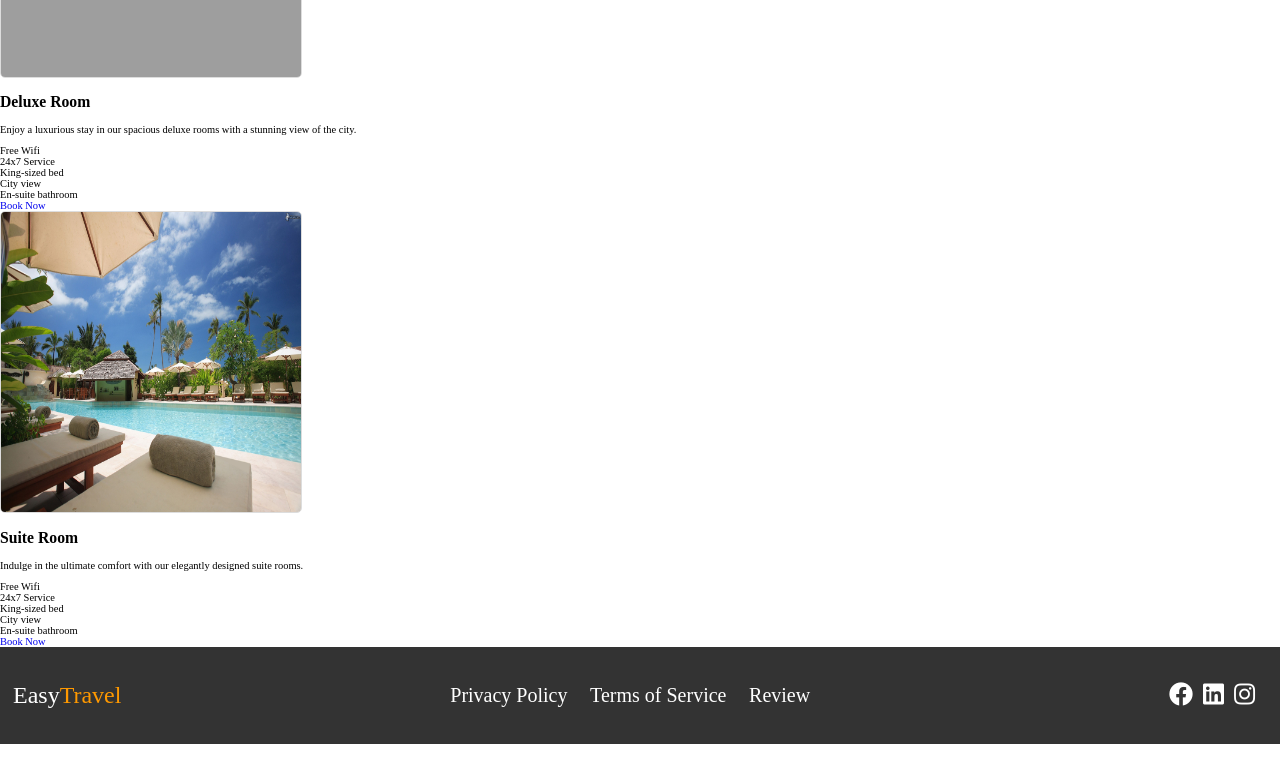
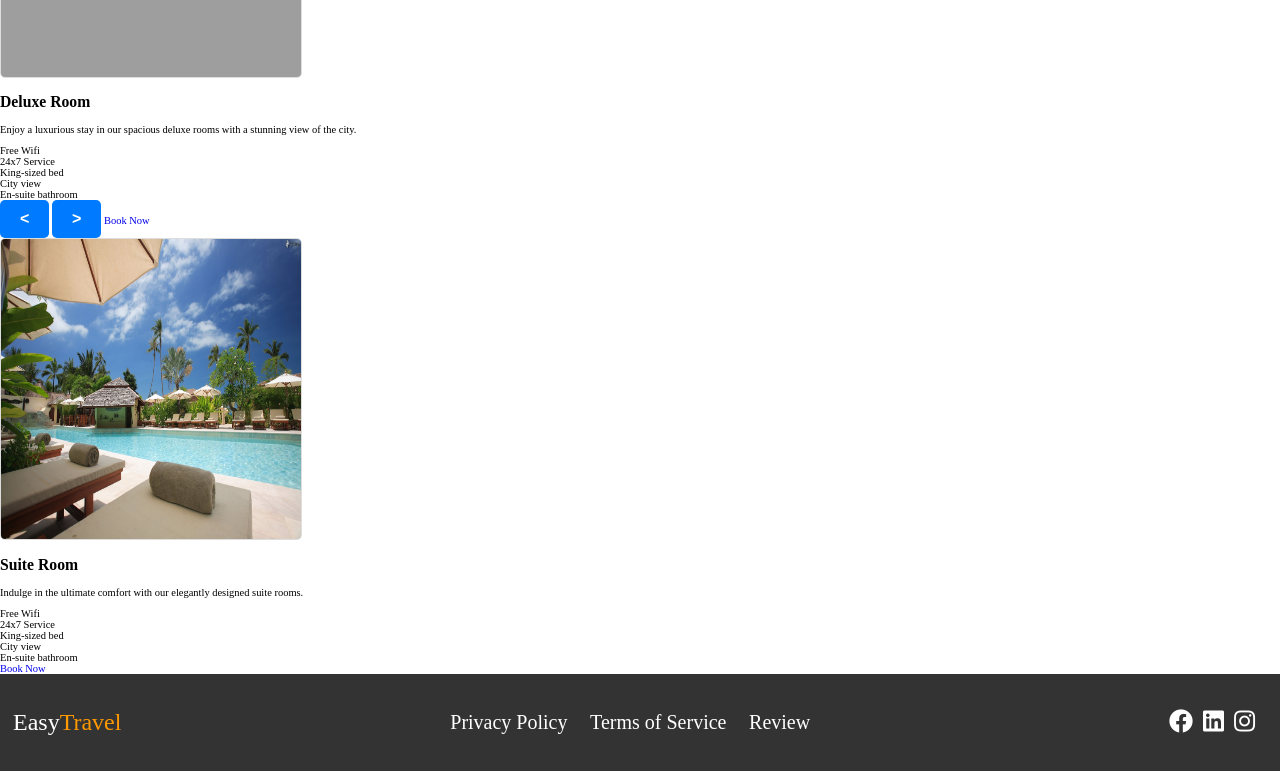
Before and after one commit to amitkabiraj/Tour_and_Travel, a Django app: page /hotel in a window 1280 px wide. Shown: the part 324-1095 px from the top of the page. Before the commit the page ends 1068 px from the top, so only its background shows below. Run offline with Django 4.2, Linux system fonts and the light colour scheme; grey boxes are pictures that could not be loaded.

Commit message:
laetest hotel page update

```diff
--- a/myapp/templates/myapp/hotel/hotel.html
+++ b/myapp/templates/myapp/hotel/hotel.html
@@ -5,40 +5,43 @@ hotel page
 {% block content %}
 {% load static %}
 
-<header class="hotel-header">
+<header class="hotel_header">
     <h1>Welcome to Our Hotel</h1>
     <p>Your Home Away From Home</p>
 </header>
 
-<div class="hotel-container">
-    <div class="hotel-room">
-        <img src="{% static 'myapp/image/pexels-pixabay-164595.jpg' %}" alt="Hotel Room" class="hotel-hotel-image">
-        <div class="hotel-room-details">
+<div class="hotel_container">
+    <div class="hotel_room">
+        <img src="{% static 'myapp/image/pexels-pixabay-164595.jpg' %}" alt="Hotel Room" class="hotel_hotel-image">
+        <div class="hotel_room-details">
+
             <h2>Deluxe Room</h2>
             <p>Enjoy a luxurious stay in our spacious deluxe rooms with a stunning view of the city.</p>
-            <ul class="hotel-ul">
+            <ul class="hotel_ul">
                 <li>Free Wifi</li>
                 <li>24x7 Service</li>
                 <li>King-sized bed</li>
                 <li>City view</li>
                 <li>En-suite bathroom</li>
             </ul>
-            <a href="#" class="hotel-button">Book Now</a>
+            <button class="prev-btn"><b><</b></button>
+            <button class="next-btn"><b>></b></button>
+            <a href="#" class="hotel_button">Book Now</a>
         </div>
     </div>
-    <div class="hote-room">
-        <img src="{% static 'myapp/image/pexels-thorsten-technoman-338504.jpg'%}" alt="Suite Room" class="hotel-hotel-image">
-        <div class="hotel-room-details">
+    <div class="hotel_room">
+        <img src="{% static 'myapp/image/pexels-thorsten-technoman-338504.jpg'%}" alt="Suite Room" class="hotel_hotel-image">
+        <div class="hotel_room-details">
             <h2>Suite Room</h2>
             <p>Indulge in the ultimate comfort with our elegantly designed suite rooms.</p>
-            <ul class="hotel-ul">
+            <ul class="hotel_ul">
                 <li>Free Wifi</li>
                 <li>24x7 Service</li>
                 <li>King-sized bed</li>
                 <li>City view</li>
                 <li>En-suite bathroom</li>
             </ul>
-            <a href="#" class="hotel-button">Book Now</a>
+            <a href="#" class="hotel_button">Book Now</a>
         </div>
 
     </div>
```
Also changed, not shown: myapp/static/myapp/css/hotel_style.css (+31 -14 lines).
